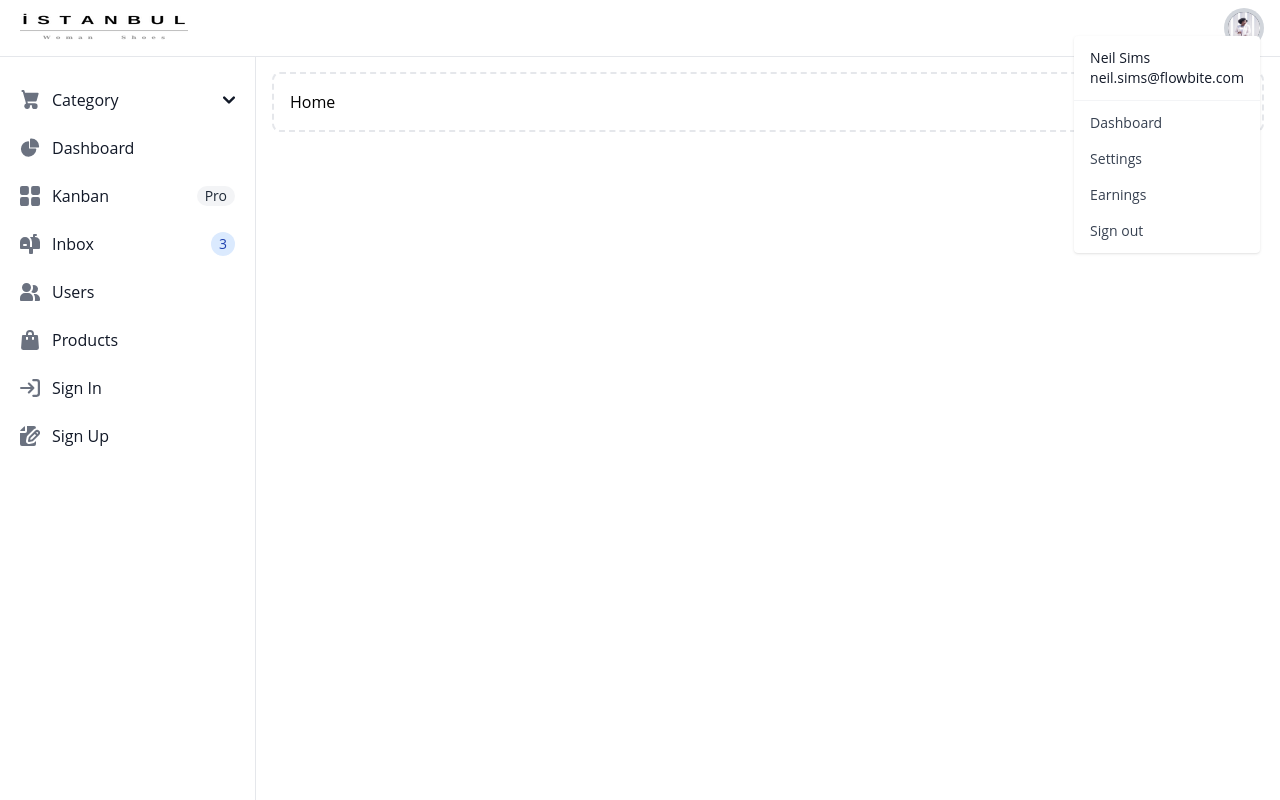
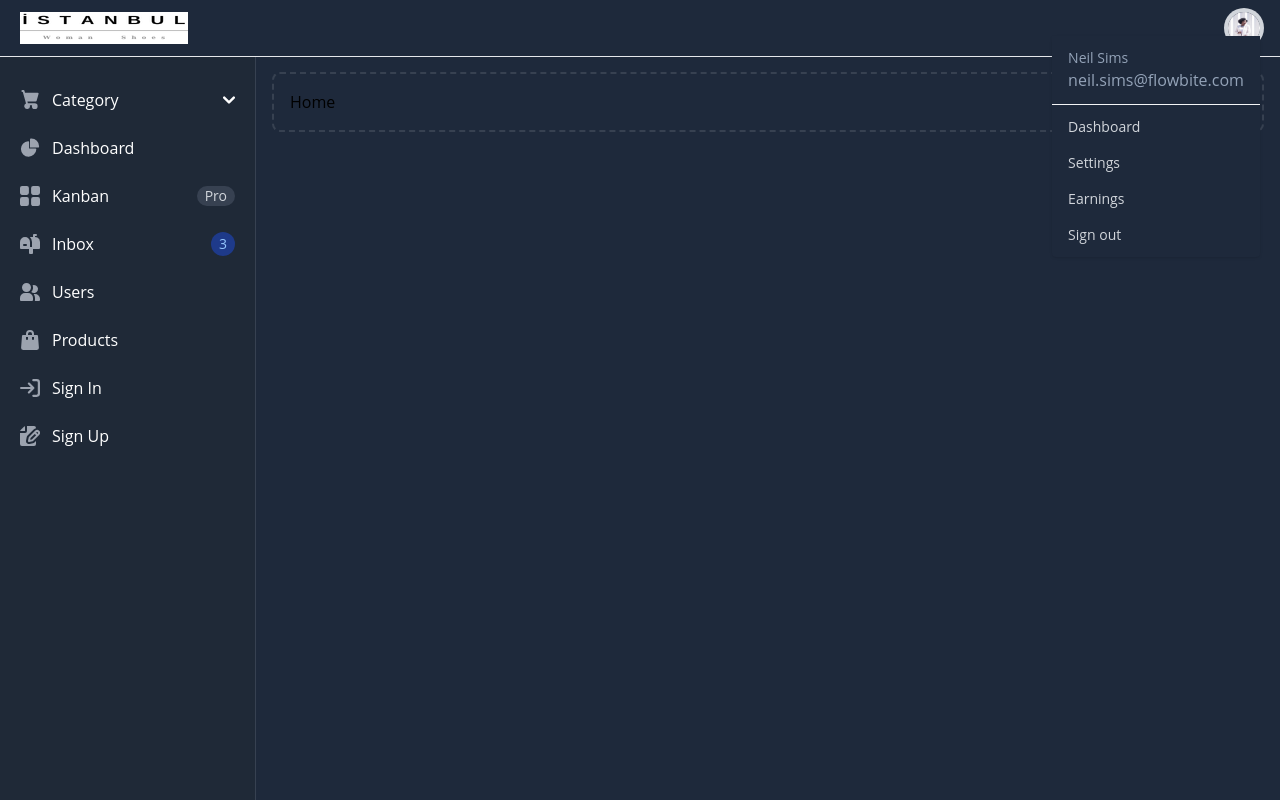
Before and after one commit to TahirMuradov/Shoes_NextJs, a Next.js app: page /en/dashboard in a window 1280 px wide. Both pictures are taken after a click on the button "Open user menu". Built offline with nearby package versions, Linux system fonts and the light colour scheme.

Commit message:
dashboardDarkModeAdded

```diff
--- /dev/null
+++ b/app/[lang]/(dashboard)/dashboard/size/page.tsx
@@ -0,0 +1,8 @@
+
+const page = () => {
+  return (
+    <div>page</div>
+  )
+}
+
+export default page
--- a/app/[lang]/(dashboard)/layout.tsx
+++ b/app/[lang]/(dashboard)/layout.tsx
@@ -9,13 +9,13 @@ export default function DashboardLayout({
 }: {
   children: React.ReactNode
 }) {
-  const [sidebarOpen, setSidebarOpen] = useState(false);
+  const [darkMode, setdarkMode] = useState<boolean>(true);
   const [loading, setLoading] = useState<boolean>(true);
   useEffect(() => {
     setTimeout(() => setLoading(false), 2000);
   }, []);
   return (
-    <div className="dark:bg-boxdark-2 dark:text-bodydark w-full h-[100vh]">
+    <div className={`${darkMode?"dark":""} dark:bg-boxdark-2 dark:text-bodydark w-full h-[100vh]  dark:text-slate-400 dark:bg-slate-800`}>
          <DefaultLayout>
 
     {loading ? <Loader /> : children}
--- a/app/[lang]/globals.css
+++ b/app/[lang]/globals.css
@@ -5,7 +5,9 @@
 @import "slick-carousel/slick/slick.css";
 @import "slick-carousel/slick/slick-theme.css";
 
-
+*{
+    @apply transition-colors duration-200;
+}
 
 .addToCartHidden{
     opacity: 0;
--- a/dashboardComponents/CategoryComponents/CategoryTable.tsx
+++ b/dashboardComponents/CategoryComponents/CategoryTable.tsx
@@ -91,7 +91,7 @@ export default function CategoryTable({categories,lang}:{categories:Result<Pagin
     return <Loader/>
   }
   return (
-    <TableContainer component={Paper}>
+    <TableContainer component={Paper} >
       <Table sx={{ minWidth: 700 }} aria-label="customized table">
         <TableHead>
           <TableRow>
--- a/dashboardComponents/Layouts/DefaultLayout.tsx
+++ b/dashboardComponents/Layouts/DefaultLayout.tsx
@@ -12,15 +12,16 @@ export default function DefaultLayout({
 }) {
    const [isUserDropdownOpen, setUserDropdownOpen] = useState<boolean>(false);
   const [isCategoryDropDown,SetCategoryDropdown]=useState<boolean>(false);
+  const [barsClick,setbarsClick]=useState<boolean>(false)
   return (
     <>
 
 
-<nav className="fixed top-0 z-50 w-full bg-white border-b border-gray-200">
+<nav className="fixed top-0 z-50 w-full bg-blue border-b border-gray-200  dark:text-slate-400 dark:bg-slate-800">
   <div className="px-3 py-3 lg:px-5 lg:pl-3">
     <div className="flex items-center justify-between">
       <div className="flex items-center justify-start rtl:justify-end">
-        <button data-drawer-target="logo-sidebar" data-drawer-toggle="logo-sidebar" aria-controls="logo-sidebar" type="button" className="inline-flex items-center p-2 text-sm text-black rounded-lg sm:hidden hover:bg-gray-100 focus:outline-none focus:ring-2 focus:ring-gray-200">
+        <button onClick={()=>setbarsClick(!barsClick)}  type="button" className="inline-flex items-center p-2 text-sm text-black rounded-lg sm:hidden  dark:text-slate-400 dark:bg-slate-800 hover:bg-gray-100 focus:outline-none focus:ring-2 focus:ring-gray-200">
             <span className="sr-only">Open sidebar</span>
             <svg className="w-6 h-6" aria-hidden="true" fill="currentColor" viewBox="0 0 20 20" xmlns="http://www.w3.org/2000/svg">
                <path clipRule="evenodd" fillRule="evenodd" d="M2 4.75A.75.75 0 012.75 4h14.5a.75.75 0 010 1.5H2.75A.75.75 0 012 4.75zm0 10.5a.75.75 0 01.75-.75h7.5a.75.75 0 010 1.5h-7.5a.75.75 0 01-.75-.75zM2 10a.75.75 0 01.75-.75h14.5a.75.75 0 010 1.5H2.75A.75.75 0 012 10z"></path>
@@ -42,7 +43,7 @@ export default function DefaultLayout({
             <div
   className={`z-50 transform transition-opacity ${
     isUserDropdownOpen ? "block opacity-100" : "opacity-0 hidden"
-  } ease-in-out duration-500 my-4 text-base list-none bg-white divide-y divide-gray-100 rounded shadow`}
+  } ease-in-out duration-500 my-4 text-base list-none bg-white divide-y divide-gray-100 rounded shadow  dark:text-slate-400 dark:bg-slate-800`}
   id="dropdown-user"
   style={{
     position: "absolute",
@@ -50,14 +51,12 @@ export default function DefaultLayout({
     top: "20px",
   }}
 >
-              <div className="px-4 py-3" role="none">
-                <p className="text-sm text-gray-900 " role="none">
+              <div className="px-4 py-3 dark:text-slate-400 dark:bg-slate-800" role="none">
+                <span className="text-sm block" role="none">
                   Neil Sims
-                </p>
-                <p className="text-sm font-medium text-gray-900 truncate " role="none">
-                  neil.sims@flowbite.com
-                </p>
-              </div>
+                </span>
+                 neil.sims@flowbite.com
+                 </div>
               <ul className="py-1" role="none">
                 <li>
                   <a href="#" className="block px-4 py-2 text-sm text-gray-700 hover:bg-gray-100 dark:text-gray-300 dark:hover:bg-gray-600 dark:hover:text-white" role="menuitem">Dashboard</a>
@@ -79,7 +78,7 @@ export default function DefaultLayout({
   </div>
 </nav>
 
-<aside id="logo-sidebar" className="fixed top-0 left-0 z-40 w-64 h-screen pt-20 transition-transform -translate-x-full bg-white border-r border-gray-200 sm:translate-x-0 dark:bg-gray-800 dark:border-gray-700" aria-label="Sidebar">
+<aside id="logo-sidebar" className={` ${barsClick?"":"-translate-x-full"} fixed top-0 left-0 z-40 w-64 h-screen pt-20 transition-transform   bg-white border-r border-gray-200 sm:translate-x-0 dark:bg-gray-800 dark:border-gray-700`} aria-label="Sidebar">
    <div className="h-full px-3 pb-4 overflow-y-auto bg-white dark:bg-gray-800">
       <ul className="space-y-2 font-medium">
       <li>
@@ -167,8 +166,8 @@ export default function DefaultLayout({
    </div>
 </aside>
 
-<div className="p-4 sm:ml-64">
-   <div className="p-4 border-2 border-gray-200 border-dashed rounded-lg dark:border-gray-700 mt-14">
+<div onClick={()=>setbarsClick(false)} className="p-4 sm:ml-64">
+   <div className="p-4 border-2 border-gray-200 border-dashed rounded-lg dark:border-gray-700 mt-14  dark:text-slate-400 dark:bg-slate-800">
 {children}
    </div>
 </div>
--- a/dashboardComponents/common/Loader/index.tsx
+++ b/dashboardComponents/common/Loader/index.tsx
@@ -1,7 +1,7 @@
 const Loader = () => {
   return (
 
-<div role="status" className=" w-full p-4 space-y-4 border border-gray-200 divide-y divide-gray-200 rounded shadow animate-pulse dark:divide-gray-700 md:p-6 dark:border-gray-700">
+<div role="status" className=" w-full p-4 space-y-4 border border-gray-200 divide-y divide-gray-200 rounded shadow animate-pulse dark:divide-gray-700 md:p-6 dark:border-gray-700  dark:text-slate-400 dark:bg-slate-800">
     <div className="flex items-center justify-between">
         <div>
             <div className="h-2.5 bg-gray-300 rounded-full dark:bg-gray-600 w-24 mb-2.5"></div>
```
